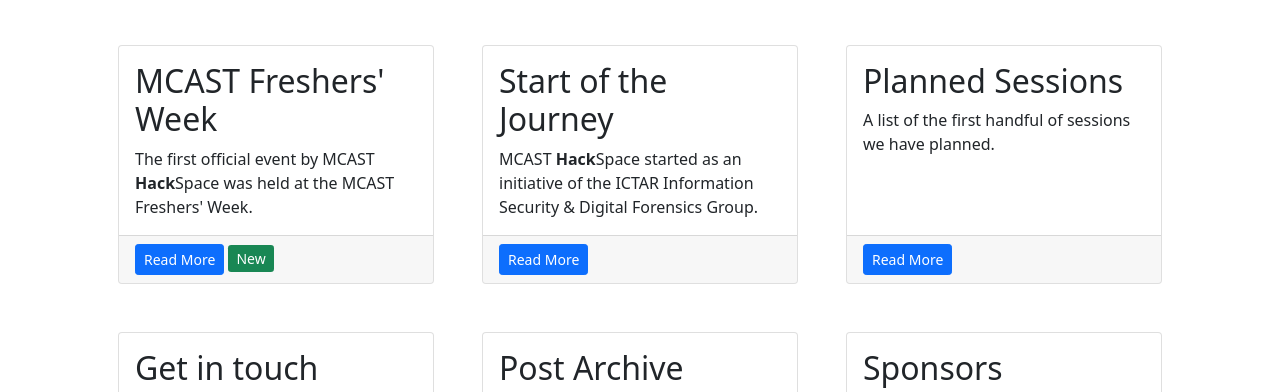
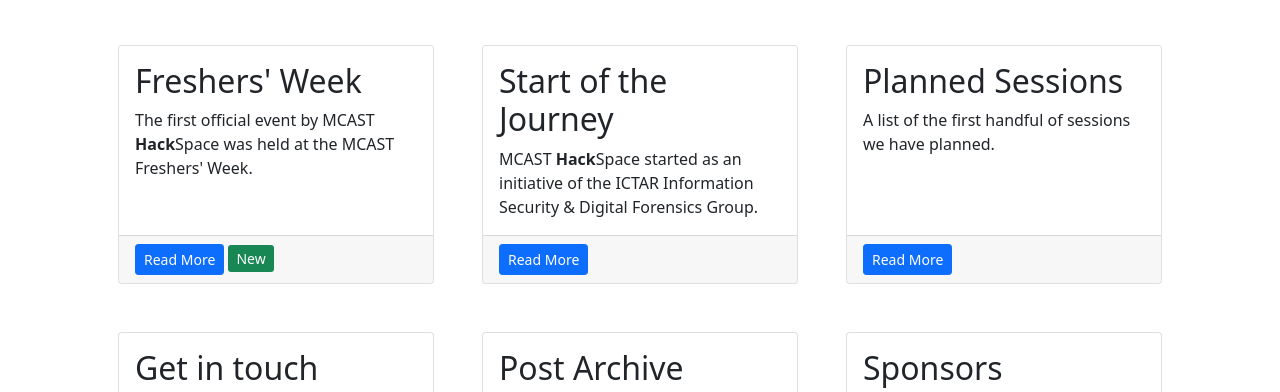
Before and after one commit to robert-abela/hackspace, a plain HTML site: page index.html in a window 1280 px wide. Shown: the part 377-769 px from the top of the page. Drawn offline with Linux system fonts and the light colour scheme.

Commit message:
minor change

```diff
--- a/index.html
+++ b/index.html
@@ -52,7 +52,7 @@
                 <div class="col-md-4 mb-5">
                     <div class="card h-100">
                         <div class="card-body">
-                            <h2 class="card-title">MCAST Freshers' Week</h2>
+                            <h2 class="card-title">Freshers' Week</h2>
                             <p class="card-text">The first official event by MCAST <b>Hack</b>Space was held at the MCAST Freshers' Week.</p>
                         </div>
                         <div class="card-footer">
```
